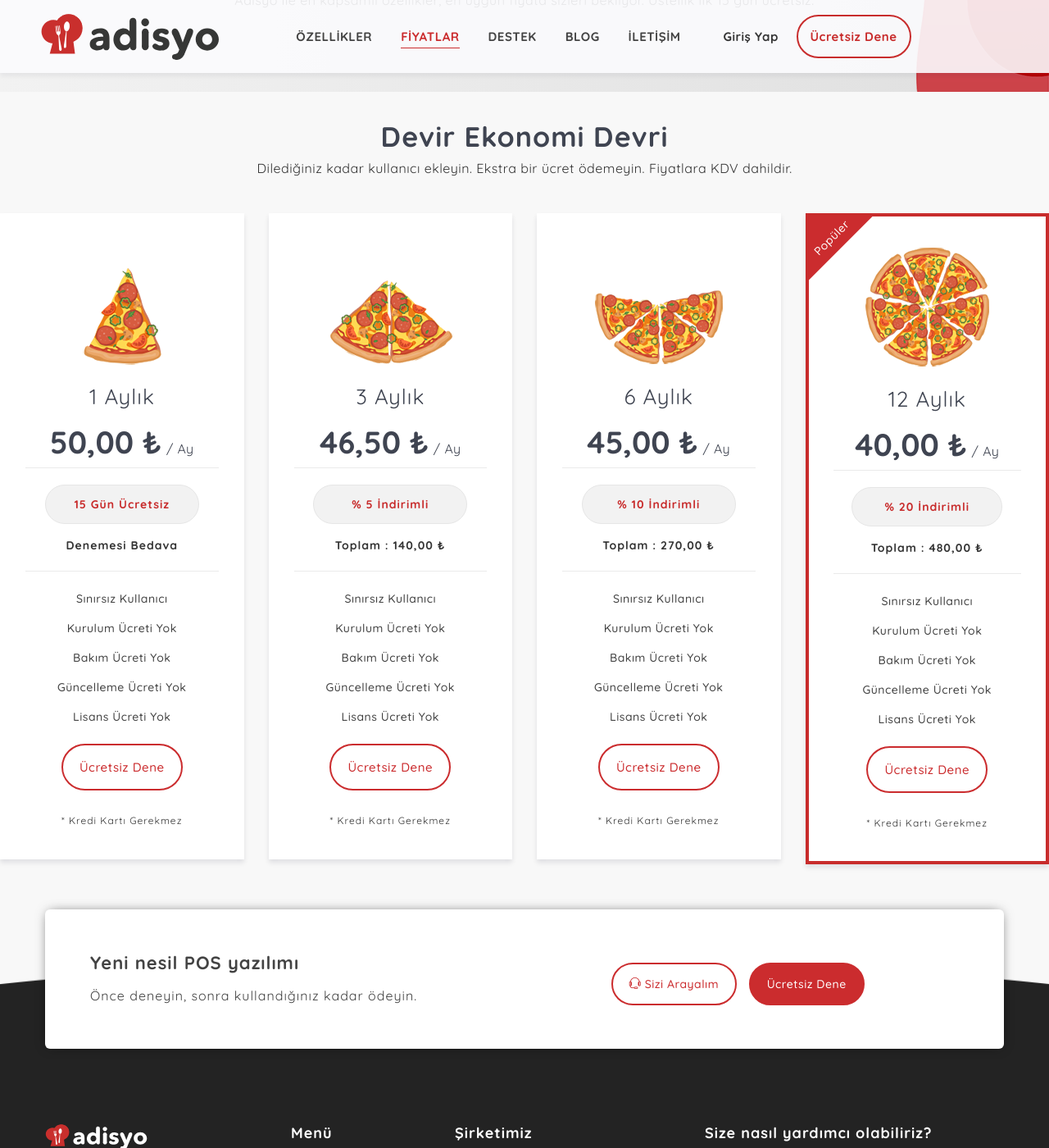
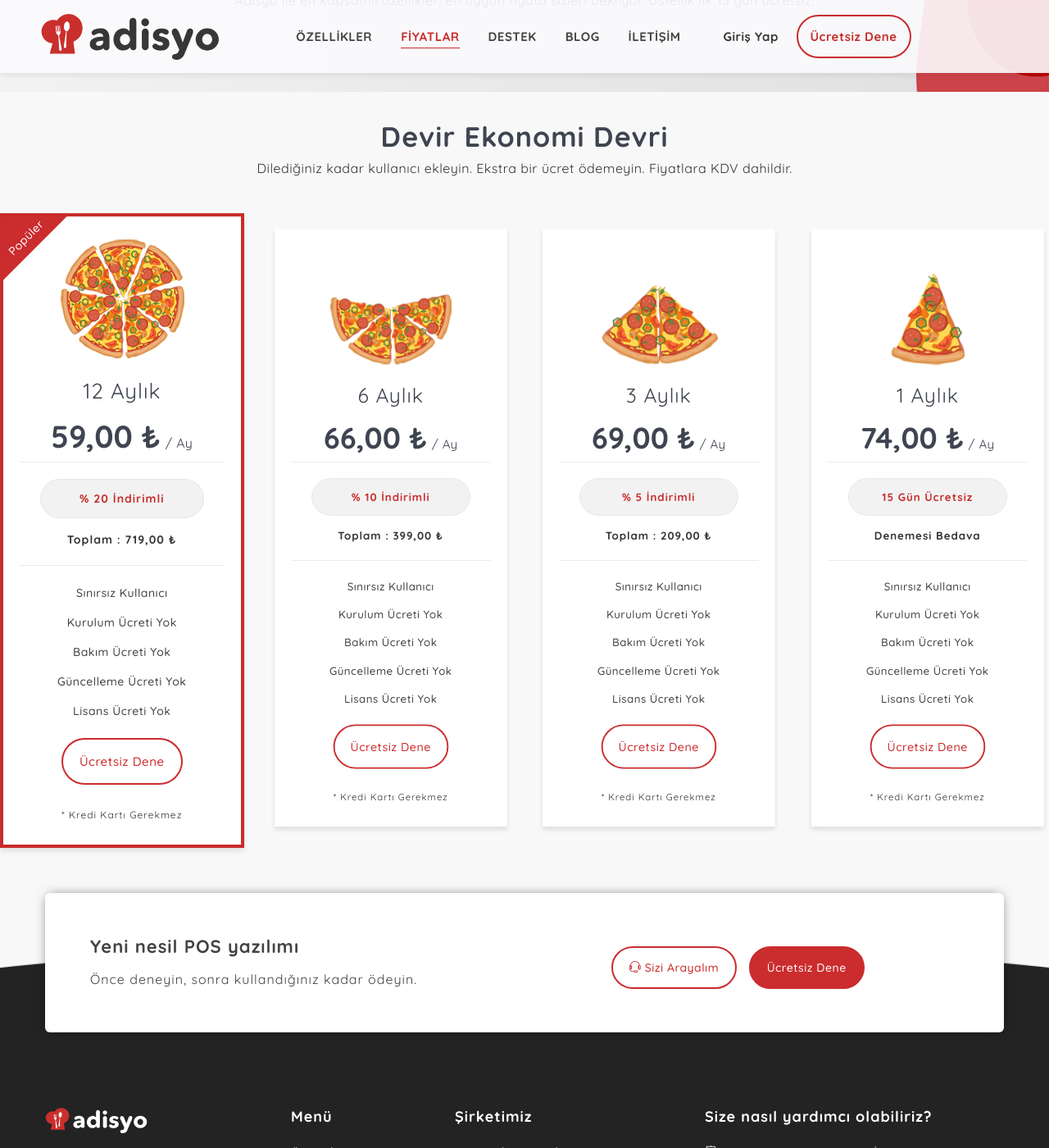
Before and after one commit to sbolum/kodiks.github.io, a Jekyll site: the page built from pricing.md, in a window 1280 px wide and 1400 px high, scrolled down 257 px. Shown: the whole window at 82% size. Built offline with Jekyll 4.4.1, drawn with Linux system fonts in a browser that asks for light colours.

Commit message:
anasayfa fiyatlar güncellendi.

```diff
--- a/_layouts/pricing.html
+++ b/_layouts/pricing.html
@@ -9,7 +9,8 @@ layout: wrapper
     <div class="container custom_container p0">
         <div class="sec_title text-center ">
             <h2 class="f_p f_size_34 l_height30 f_600 t_color2">Devir Ekonomi Devri</h2>
-                <p class="f_400 f_size_16 l_height30 mb_40">Dilediğiniz kadar kullanıcı ekleyin. Ekstra bir ücret ödemeyin. Fiyatlara KDV dahildir.</p>
+            <p class="f_400 f_size_16 l_height30 mb_40">Dilediğiniz kadar kullanıcı ekleyin. Ekstra bir ücret ödemeyin.
+                Fiyatlara KDV dahildir.</p>
         </div>
         <!--
             <ul class="nav nav-tabs price_tab mt_50" id="myTab" role="tablist">
@@ -26,81 +27,15 @@ layout: wrapper
                 <!--monthly price-->
                 <div class="row">
                     <div class="col-lg-3 col-sm-12 col-md-6 pb_15">
-                            <div class="price_item">
-                                <img src="/assets/img/home/price/price-1.png" alt="">
-                                <h5 class="f_p f_size_26 f_400 t_color2 mt_15 mb_15">1 Aylık</h5>
-                                <div class="f_p f_size_38 f_600 t_color2 mt_15 mb_15 border-price">50,00 ₺<sub
-                                        class="f_size_16 f_400">/ Ay</sub></div>
-                                <div class="border-price">
-                                    <p class="price-discount">15 Gün Ücretsiz</p>
-                                    <p>Denemesi Bedava</p>
-                                </div>
-                                <ul class="list-unstyled p_list">
-                                    <li> Sınırsız Kullanıcı</li>
-                                    <li> Kurulum Ücreti Yok</li>
-                                    <li> Bakım Ücreti Yok</li>
-                                    <li> Güncelleme Ücreti Yok</li>
-                                    <li> Lisans Ücreti Yok</li>
-                                </ul>
-                                <a href="http://pos.adisyo.com/login/?t=1" target="_blank" class="price_btn btn_hover">Ücretsiz Dene</a>
-                                <p class="f-p-y">* Kredi Kartı Gerekmez</p>
-                            </div>
-                        </div>
-
-                        <div class="col-lg-3 col-sm-12 col-md-6 pb_15">
-                            <div class="price_item">
-                                <img src="/assets/img/home/price/price-2.png" alt="">
-                                <h5 class="f_p f_size_26 f_400 t_color2 mt_15 mb_15">3 Aylık</h5>
-                                <div class="f_p f_size_38 f_600 t_color2 mt_15 mb_15 border-price">46,50 ₺<sub
-                                        class="f_size_16 f_400">/ Ay</sub></div>
-                                <div class="border-price">
-                                    <p class="price-discount">% 5 İndirimli</p>
-                                    <p>Toplam : 140,00 ₺</p>
-                                </div>
-                                <ul class="list-unstyled p_list">
-                                    <li> Sınırsız Kullanıcı</li>
-                                    <li> Kurulum Ücreti Yok</li>
-                                    <li> Bakım Ücreti Yok</li>
-                                    <li> Güncelleme Ücreti Yok</li>
-                                    <li> Lisans Ücreti Yok</li>
-                                </ul>
-                                <a href="http://pos.adisyo.com/login/?t=1" target="_blank" class="price_btn btn_hover">Ücretsiz Dene</a>
-                                <p class="f-p-y">* Kredi Kartı Gerekmez</p>
-                            </div>
-                        </div>
-
-                        <div class="col-lg-3 col-sm-12 col-md-6 pb_15">
-                            <div class="price_item">
-                                <img src="/assets/img/home/price/price-3.png" alt="">
-                                <h5 class="f_p f_size_26 f_400 t_color2 mt_15 mb_15">6 Aylık</h5>
-                                <div class="f_p f_size_38 f_600 t_color2 mt_15 mb_15 border-price">45,00 ₺<sub
-                                        class="f_size_16 f_400">/ Ay</sub></div>
-                                <div class="border-price">
-                                    <p class="price-discount">% 10 İndirimli</p>
-                                    <p>Toplam : 270,00 ₺</p>
-                                </div>
-                                <ul class="list-unstyled p_list">
-                                    <li> Sınırsız Kullanıcı</li>
-                                    <li> Kurulum Ücreti Yok</li>
-                                    <li> Bakım Ücreti Yok</li>
-                                    <li> Güncelleme Ücreti Yok</li>
-                                    <li> Lisans Ücreti Yok</li>
-                                </ul>
-                                <a href="http://pos.adisyo.com/login/?t=1" target="_blank" class="price_btn btn_hover">Ücretsiz Dene</a>
-                                <p class="f-p-y">* Kredi Kartı Gerekmez</p>
-                            </div>
-                        </div>
-
-                        <div class="col-lg-3 col-sm-12 col-md-6 pb_15">
                         <div class="price_item select-price">
                             <div class="tag"><span>Popüler</span></div>
                             <img src="/assets/img/home/price/price-4.png" alt="">
                             <h5 class="f_p f_size_26 f_400 t_color2 mt_15 mb_15">12 Aylık</h5>
-                                <div class="f_p f_size_38 f_600 t_color2 mt_15 mb_15 border-price">40,00 ₺<sub
+                            <div class="f_p f_size_38 f_600 t_color2 mt_15 mb_15 border-price">59,00 ₺<sub
                                     class="f_size_16 f_400">/ Ay</sub></div>
                             <div class="border-price">
                                 <p class="price-discount">% 20 İndirimli</p>
-                                    <p>Toplam : 480,00 ₺</p>
+                                <p>Toplam : 719,00 ₺</p>
                             </div>
                             <ul class="list-unstyled p_list">
                                 <li> Sınırsız Kullanıcı</li>
@@ -114,6 +49,78 @@ layout: wrapper
                             <p class="f-p-y">* Kredi Kartı Gerekmez</p>
                         </div>
                     </div>
+
+                    <div class="col-lg-3 col-sm-12 col-md-6 pb_15">
+                        <div class="price_item small-item">
+                            <img src="/assets/img/home/price/price-3.png" alt="">
+                            <h5 class="f_p f_size_26 f_400 t_color2 mt_15 mb_15">6 Aylık</h5>
+                            <div class="f_p f_size_38 f_600 t_color2 mt_15 mb_15 border-price">66,00 ₺<sub
+                                    class="f_size_16 f_400">/ Ay</sub></div>
+                            <div class="border-price">
+                                <p class="price-discount">% 10 İndirimli</p>
+                                <p>Toplam : 399,00 ₺</p>
+                            </div>
+                            <ul class="list-unstyled p_list">
+                                <li> Sınırsız Kullanıcı</li>
+                                <li> Kurulum Ücreti Yok</li>
+                                <li> Bakım Ücreti Yok</li>
+                                <li> Güncelleme Ücreti Yok</li>
+                                <li> Lisans Ücreti Yok</li>
+                            </ul>
+                            <a href="http://pos.adisyo.com/login/?t=1" target="_blank"
+                                class="price_btn btn_hover">Ücretsiz Dene</a>
+                            <p class="f-p-y">* Kredi Kartı Gerekmez</p>
+                        </div>
+                    </div>
+
+                    <div class="col-lg-3 col-sm-12 col-md-6 pb_15">
+                        <div class="price_item small-item">
+                            <img src="/assets/img/home/price/price-2.png" alt="">
+                            <h5 class="f_p f_size_26 f_400 t_color2 mt_15 mb_15">3 Aylık</h5>
+                            <div class="f_p f_size_38 f_600 t_color2 mt_15 mb_15 border-price">69,00 ₺<sub
+                                    class="f_size_16 f_400">/ Ay</sub></div>
+                            <div class="border-price">
+                                <p class="price-discount">% 5 İndirimli</p>
+                                <p>Toplam : 209,00 ₺</p>
+                            </div>
+                            <ul class="list-unstyled p_list">
+                                <li> Sınırsız Kullanıcı</li>
+                                <li> Kurulum Ücreti Yok</li>
+                                <li> Bakım Ücreti Yok</li>
+                                <li> Güncelleme Ücreti Yok</li>
+                                <li> Lisans Ücreti Yok</li>
+                            </ul>
+                            <a href="http://pos.adisyo.com/login/?t=1" target="_blank"
+                                class="price_btn btn_hover">Ücretsiz Dene</a>
+                            <p class="f-p-y">* Kredi Kartı Gerekmez</p>
+                        </div>
+                    </div>
+
+
+                    <div class="col-lg-3 col-sm-12 col-md-6 pb_15">
+                        <div class="price_item small-item">
+                            <img src="/assets/img/home/price/price-1.png" alt="">
+                            <h5 class="f_p f_size_26 f_400 t_color2 mt_15 mb_15">1 Aylık</h5>
+                            <div class="f_p f_size_38 f_600 t_color2 mt_15 mb_15 border-price">74,00 ₺<sub
+                                    class="f_size_16 f_400">/ Ay</sub></div>
+                            <div class="border-price">
+                                <p class="price-discount">15 Gün Ücretsiz</p>
+                                <p>Denemesi Bedava</p>
+                            </div>
+                            <ul class="list-unstyled p_list">
+                                <li> Sınırsız Kullanıcı</li>
+                                <li> Kurulum Ücreti Yok</li>
+                                <li> Bakım Ücreti Yok</li>
+                                <li> Güncelleme Ücreti Yok</li>
+                                <li> Lisans Ücreti Yok</li>
+                            </ul>
+                            <a href="http://pos.adisyo.com/login/?t=1" target="_blank"
+                                class="price_btn btn_hover">Ücretsiz Dene</a>
+                            <p class="f-p-y">* Kredi Kartı Gerekmez</p>
+                        </div>
+                    </div>
+
+
                 </div>
             </div>
 
```
Also changed, not shown: _layouts/home.html (+42 -31 lines), assets/css/style.css, 4 other files. Lines whose indentation alone changed are shown as unchanged.
